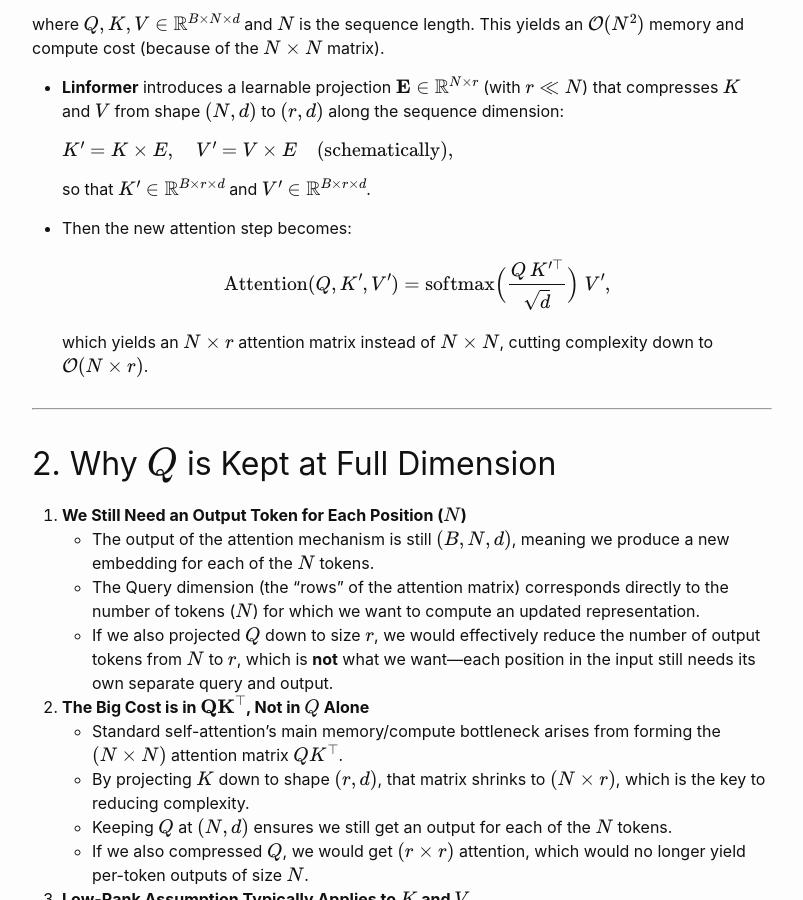
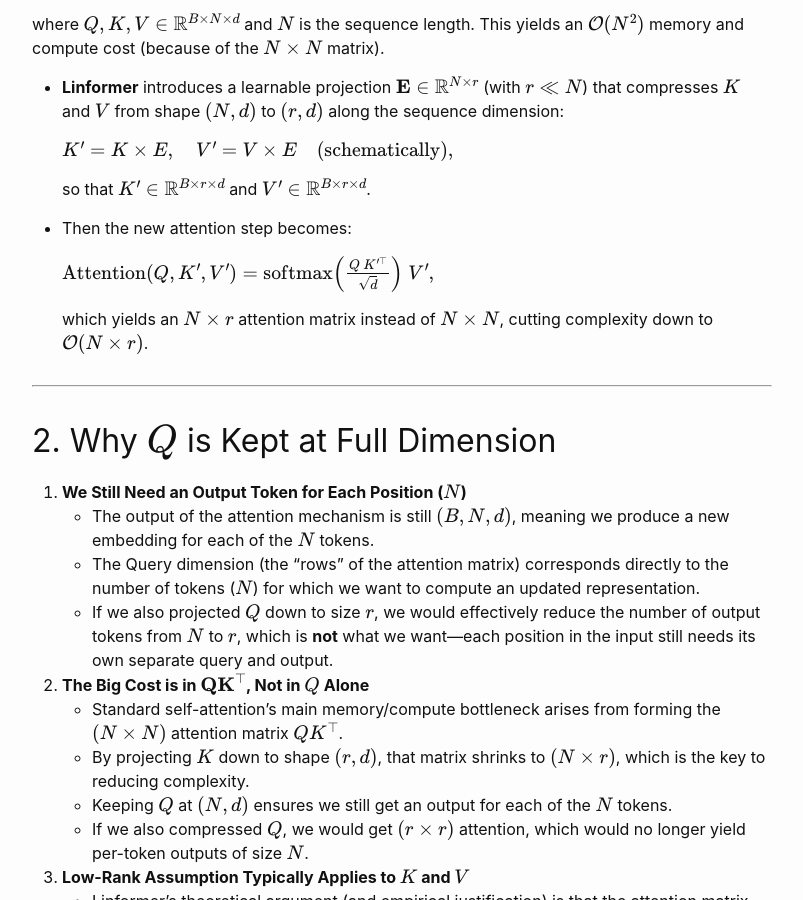
Before and after one commit to panaali/mseyfi.github.io, a Jekyll site: the page built from posts/Linformer.md, in a window 1280 px wide and 900 px high, scrolled down 5406 px. Shown: the whole window, without its empty margins (238-1041 px from the left). Built offline with Jekyll 4.4.1, drawn with Linux system fonts in a browser that asks for light colours; our own code applies the rules of GitHub Pages for plain Markdown files.

```diff
--- a/posts/Linformer.md
+++ b/posts/Linformer.md
@@ -203,26 +203,20 @@ In **Linformer**, we typically project only the Key ($K$) and Value ($V$) matric
 
 Recall that in standard self-attention, we compute:
 
-$
-\text{Attention}(Q, K, V)
-= \underbrace{\text{softmax}\Bigl(\frac{Q \,K^\top}{\sqrt{d}}\Bigr)}_{\displaystyle \text{size }N \times N} \; V,
-$
+$\text{Attention}(Q, K, V)
+= \underbrace{\text{softmax}\Bigl(\frac{Q \,K^\top}{\sqrt{d}}\Bigr)}_{\displaystyle \text{size }N \times N} \; V,$
 
 where $Q, K, V \in \mathbb{R}^{B \times N \times d}$ and $N$ is the sequence length. This yields an $\mathcal{O}(N^2)$ memory and compute cost (because of the $N\times N$ matrix).
 
 - **Linformer** introduces a learnable projection $\mathbf{E}\in \mathbb{R}^{N \times r}$ (with $r \ll N$) that compresses $K$ and $V$ from shape $(N, d)$ to $(r, d)$ along the sequence dimension:
 
-  $
-    K' = K \times E,\quad V' = V \times E \quad (\text{schematically}),
-  $
+  $K' = K \times E,\quad V' = V \times E \quad (\text{schematically}),$
 
   so that $K' \in \mathbb{R}^{B \times r \times d}$ and $V' \in \mathbb{R}^{B \times r \times d}$.
 
 - Then the new attention step becomes:
 
-  $$
-    \text{Attention}(Q, K', V') = \text{softmax}\Bigl(\frac{Q \,K'^\top}{\sqrt{d}}\Bigr) \; V',
-  $$
+  $\text{Attention}(Q, K', V') = \text{softmax}\Bigl(\frac{Q \,K'^\top}{\sqrt{d}}\Bigr) \; V',$
 
   which yields an $N \times r$ attention matrix instead of $N \times N$, cutting complexity down to $\mathcal{O}(N \times r)$.
 
```
